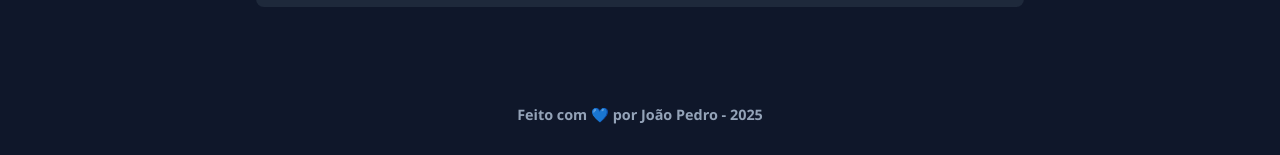
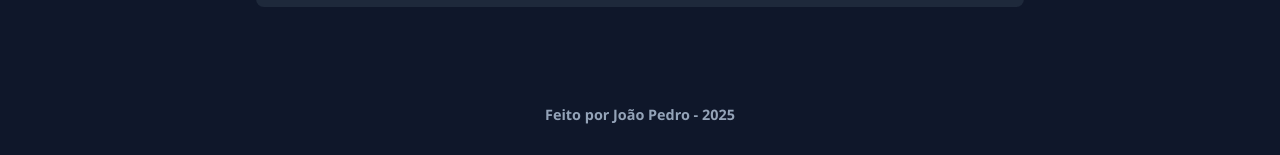
Before and after one commit to ByJoao1/Portfolio_Pessoal, a plain HTML site: page index.html in a window 1280 px wide. Shown: the part 905-1060 px from the top of the page. Drawn offline with Linux system fonts and the light colour scheme.

Commit message:
Update index.html

```diff
--- a/index.html
+++ b/index.html
@@ -94,6 +94,7 @@
       <strong>Pac Man:</stong> <a href="https://byjoao1.github.io/PacMan/" </strong><br />
       <small>Desenvolvido com JavaScript puro.</small>
     </div>
+
     <div class="card">
       <strong>Calculadora Básica</strong><br />
       <small>Um projeto de prática com HTML, CSS e JS.</small>
@@ -107,7 +108,7 @@
   </section>
 
   <footer>
-    Feito com 💙 por João Pedro - 2025
+    Feito por João Pedro - 2025
   </footer>
 </body>
 </html>
```
